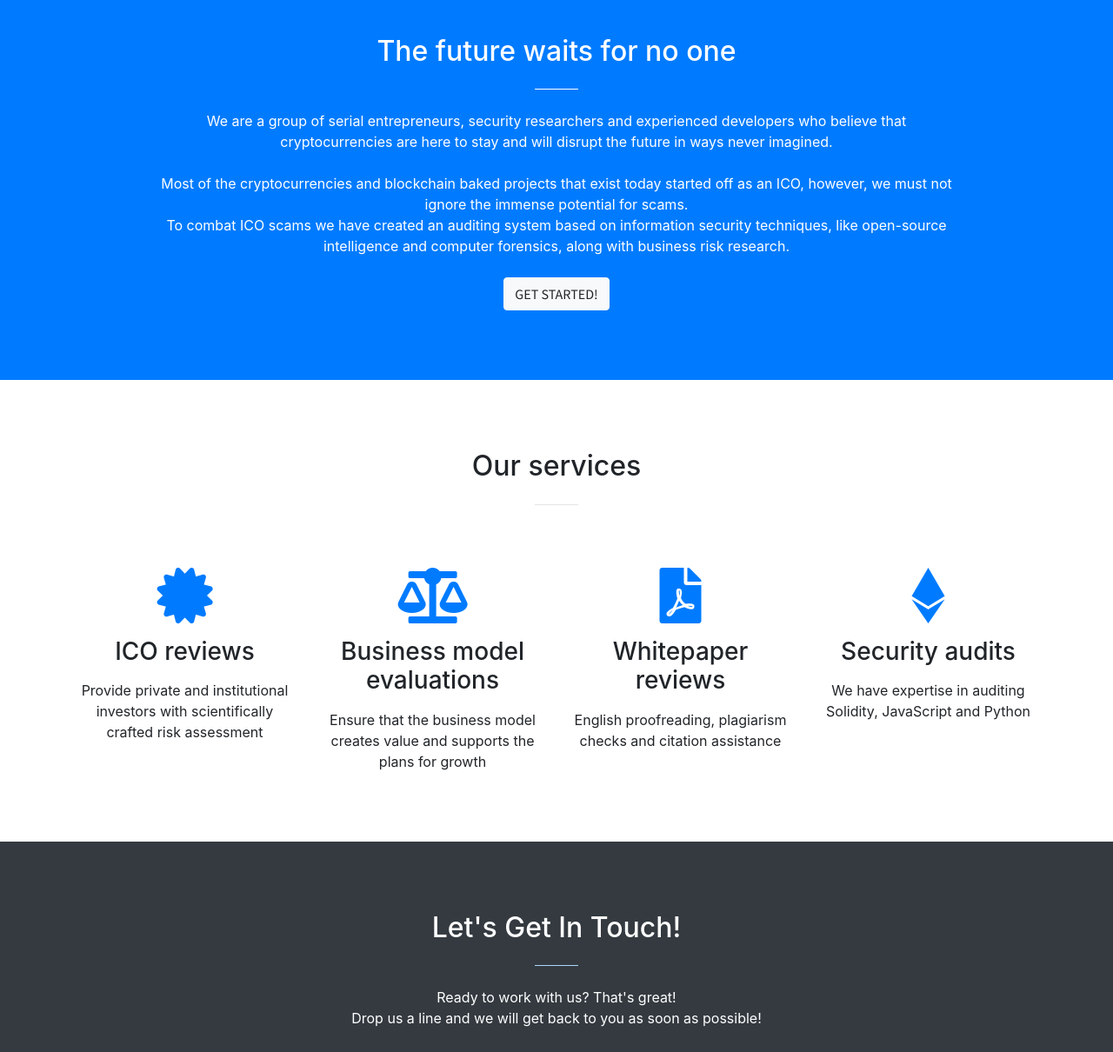
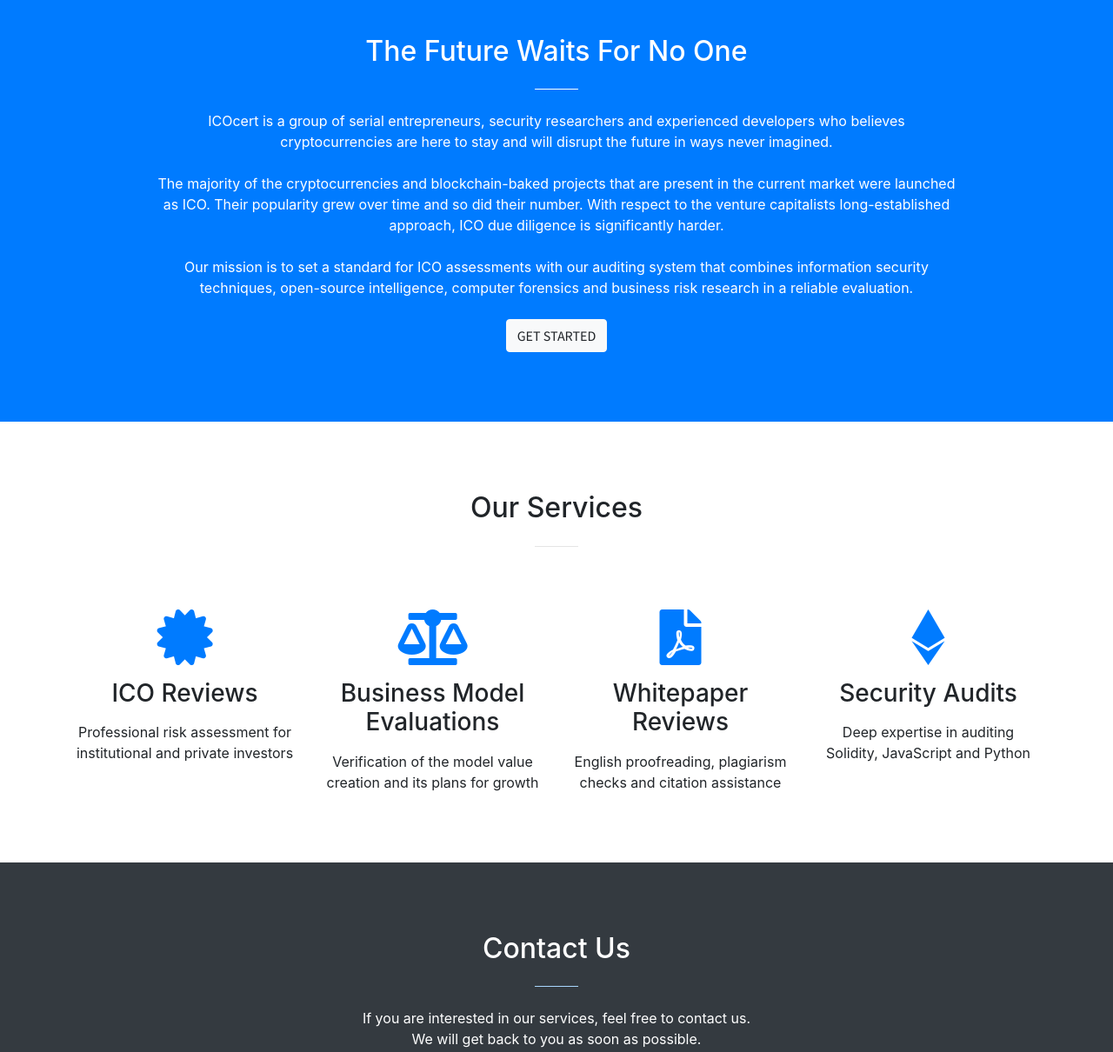
Before and after one commit to icocert/website, a website with bundled scripts: page index.html in a window 1280 px wide. Shown: the part 840-2050 px from the top of the page at 87% size. Built offline with nearby package versions, Linux system fonts and the light colour scheme.

Commit message:
Corporate text version

```diff
--- a/index.html
+++ b/index.html
@@ -79,7 +79,7 @@
       </div>
       <div class="col-lg-8 mx-auto">
         <p class="mb-5">ICO audits based on open-source intelligence and computer forensics</p>
-        <a class="btn btn-primary btn-xl js-scroll-trigger" href="#about">Find Out More</a>
+        <a class="btn btn-primary btn-xl js-scroll-trigger" href="#about">Learn More</a>
       </div>
     </div>
   </div>
@@ -89,20 +89,23 @@
   <div class="container">
     <div class="row">
       <div class="col-lg-10 mx-auto text-center text-white">
-        <h2 class="section-heading">The future waits for no one</h2>
+        <h2 class="section-heading">The Future Waits For No One</h2>
         <hr class="light my-4">
         <p class="mb-4">
-          We are a group of serial entrepreneurs, security researchers and experienced
-          developers who believe that cryptocurrencies are here to stay and will disrupt the future in ways
-          never imagined.
+          ICOcert is a group of serial entrepreneurs, security researchers and experienced developers
+          who believes cryptocurrencies are here to stay and will disrupt the future in ways never imagined.
         </p>
         <p class="mb-4">
-          Most of the cryptocurrencies and blockchain baked projects that exist today started
-          off as an ICO, however, we must not ignore the immense potential for scams.<br>
-          To combat ICO scams we have created an auditing system based on information security techniques,
-          like open-source intelligence and computer forensics, along with business risk research.
+          The majority of the cryptocurrencies and blockchain-baked projects that are present in the current
+          market were launched as ICO. Their popularity grew over time and so did their number. With respect
+          to the venture capitalists long-established approach, ICO due diligence is significantly harder.
         </p>
-        <a class="btn btn-light btn-xl js-scroll-trigger" href="#services">Get Started!</a>
+        <p class="mb-4">
+          Our mission is to set a standard for ICO assessments with our auditing system that combines
+          information security techniques, open-source intelligence, computer forensics and business risk
+          research in a reliable evaluation.
+        </p>
+        <a class="btn btn-light btn-xl js-scroll-trigger" href="#services">Get Started</a>
       </div>
     </div>
   </div>
@@ -112,7 +115,7 @@
   <div class="container">
     <div class="row">
       <div class="col-lg-12 text-center">
-        <h2 class="section-heading">Our services</h2>
+        <h2 class="section-heading">Our Services</h2>
         <hr class="my-4">
       </div>
     </div>
@@ -122,31 +125,29 @@
       <div class="col-lg-3 col-md-6 text-center">
         <div class="service-box mt-5 mx-auto">
           <i class="fas fa-certificate fa-4x text-primary mb-3 sr-icons"></i>
-          <h3 class="mb-3">ICO reviews</h3>
-          <p class="mb-0">Provide private and institutional investors with scientifically crafted
-            risk assessment</p>
+          <h3 class="mb-3">ICO Reviews</h3>
+          <p class="mb-0">Professional risk assessment for institutional and private investors</p>
         </div>
       </div>
       <div class="col-lg-3 col-md-6 text-center">
         <div class="service-box mt-5 mx-auto">
           <i class="fas fa-balance-scale fa-4x text-primary mb-3 sr-icons"></i>
-          <h3 class="mb-3">Business model evaluations</h3>
-          <p class="mb-0">Ensure that the business model creates value and supports the plans for
-            growth</p>
+          <h3 class="mb-3">Business Model Evaluations</h3>
+          <p class="mb-0">Verification of the model value creation and its plans for growth</p>
         </div>
       </div>
       <div class="col-lg-3 col-md-6 text-center">
         <div class="service-box mt-5 mx-auto">
           <i class="fas fa-file-pdf fa-4x text-primary mb-3 sr-icons"></i>
-          <h3 class="mb-3">Whitepaper reviews</h3>
+          <h3 class="mb-3">Whitepaper Reviews</h3>
           <p class="mb-0">English proofreading, plagiarism checks and citation assistance</p>
         </div>
       </div>
       <div class="col-lg-3 col-md-6 text-center">
         <div class="service-box mt-5 mx-auto">
           <i class="fab fa-ethereum fa-4x text-primary mb-3 sr-icons"></i>
-          <h3 class="mb-3">Security audits</h3>
-          <p class="mb-0">We have expertise in auditing Solidity, JavaScript and Python</p>
+          <h3 class="mb-3">Security Audits</h3>
+          <p class="mb-0">Deep expertise in auditing Solidity, JavaScript and Python</p>
         </div>
       </div>
     </div>
@@ -157,10 +158,10 @@
   <div class="container">
     <div class="row">
       <div class="col-lg-8 mx-auto text-center">
-        <h2 class="section-heading">Let's Get In Touch!</h2>
+        <h2 class="section-heading">Contact Us</h2>
         <hr class="my-4">
-        <p class="mb-5">Ready to work with us? That's great!<br>
-          Drop us a line and we will get back to you as soon as possible!</p>
+        <p class="mb-5">If you are interested in our services, feel free to contact us.<br>
+          We will get back to you as soon as possible.</p>
       </div>
     </div>
     <div class="row">
```
